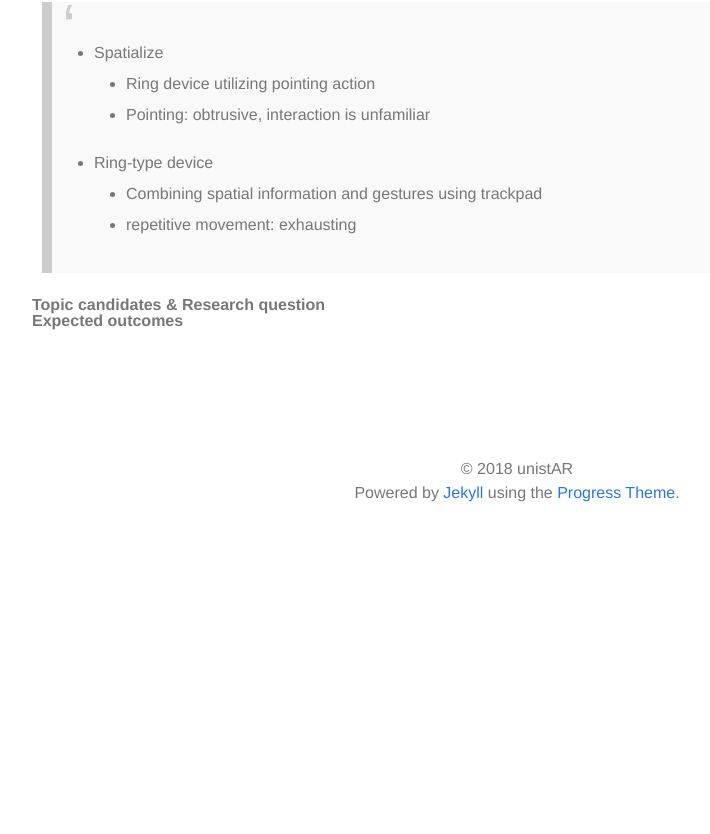
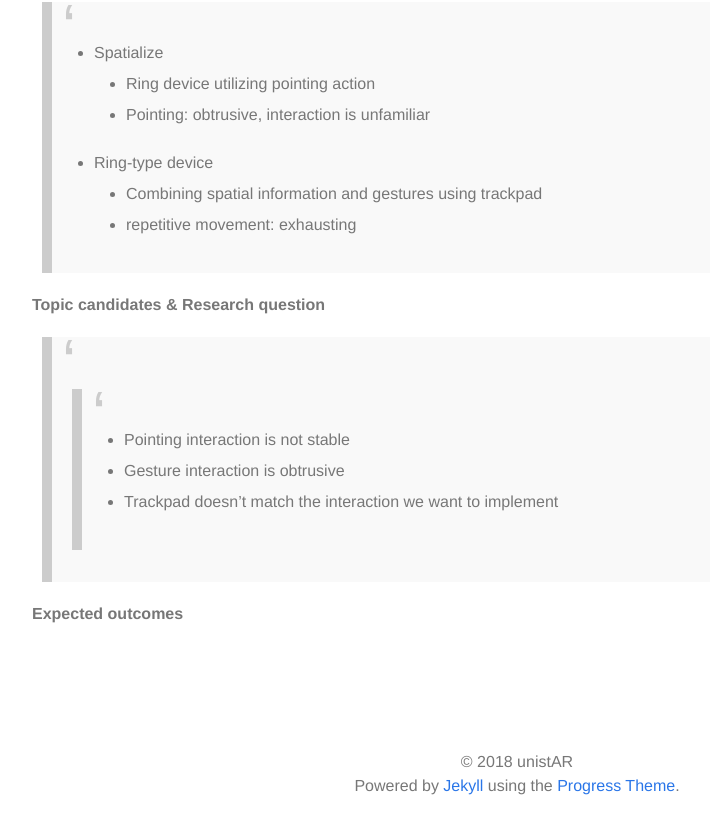
Before and after one commit to unist-AR/unist-AR.github.io, a Jekyll site: the page built from _posts/2018-03-30-Week-3.md, in a window 1280 px wide and 900 px high, scrolled down 1333 px. Shown: the top 834 px of the window, without its empty margins (123-833 px from the left). Built offline with Jekyll 4.4.1, drawn with Linux system fonts in a browser that asks for light colours; some web fonts are replaced; before the commit the page ends 1940 px from its top, so only the background shows below that.

```diff
--- a/_posts/2018-03-30-Week-3.md
+++ b/_posts/2018-03-30-Week-3.md
@@ -33,10 +33,13 @@
 >- Spatialize
 >    - Ring device utilizing pointing action
 >    - Pointing: obtrusive, interaction is unfamiliar
->- Ring-type device
-    - Combining spatial information and gestures using trackpad
-    - repetitive movement: exhausting
+>- Ring-type device<br>
+    - Combining spatial information and gestures using trackpad<br>
+    - repetitive movement: exhausting<br>
 
 #### Topic candidates & Research question
+>>- Pointing interaction is not stable<br>
+>- Gesture interaction is obtrusive<br>
+>- Trackpad doesn’t match the interaction we want to implement<br>
 
 #### Expected outcomes
```
